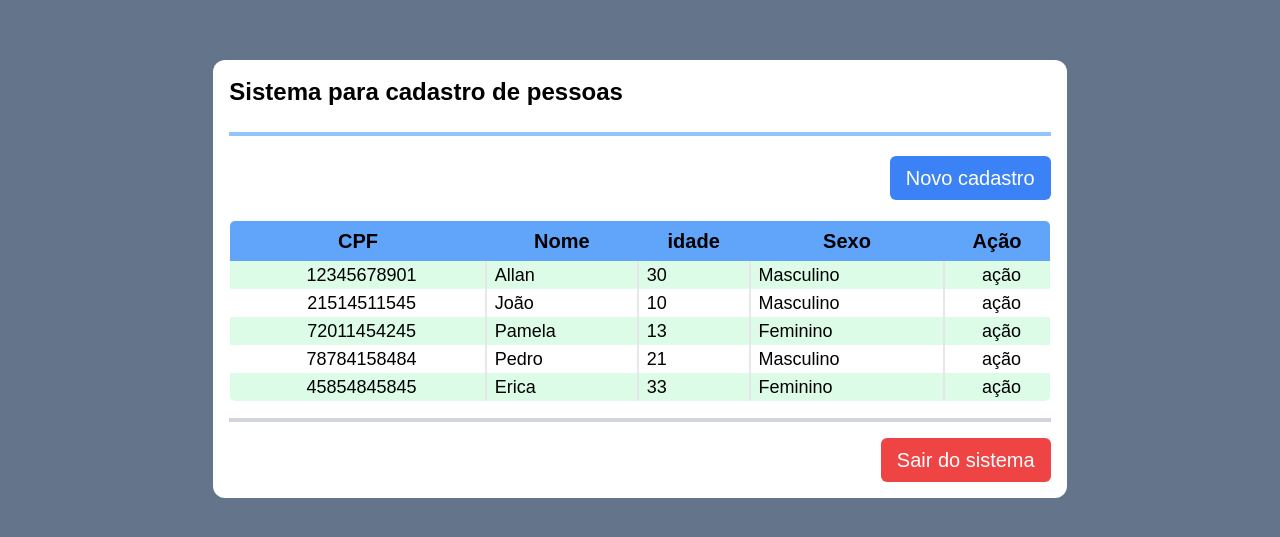
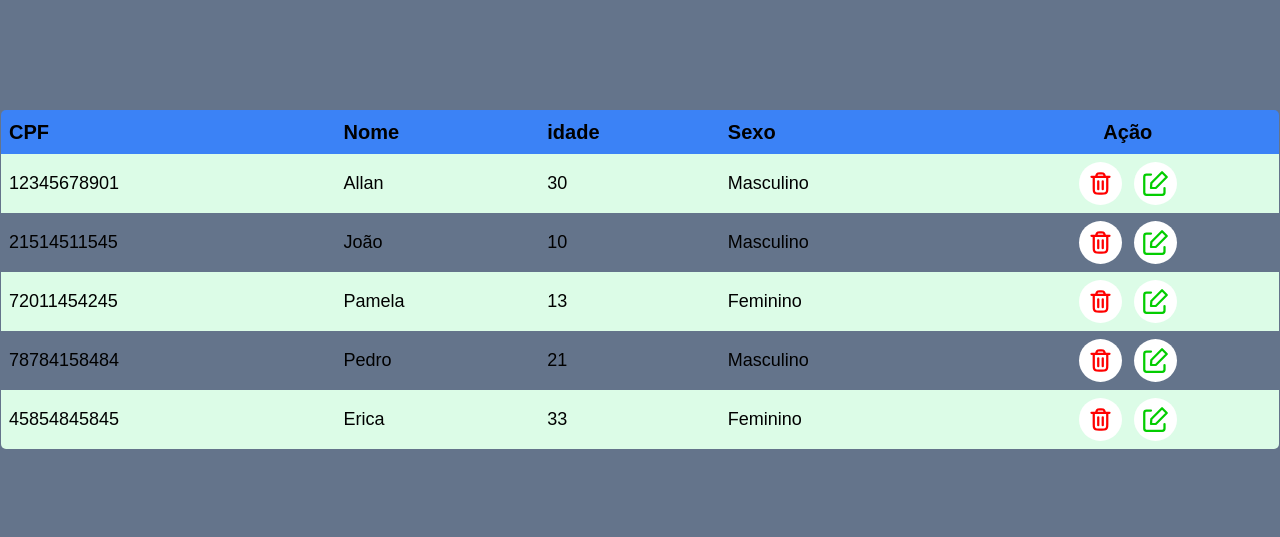
Before and after one commit to allanalmeida94/cadastro-pessoa, a Next.js app: page / in a window 1280 px wide. Shown: the part 121-658 px from the top of the page. Built offline with nearby package versions, Linux system fonts and the light colour scheme.

Commit message:
chore: altera o layout do componente Table

```diff
--- a/src/components/Table.tsx
+++ b/src/components/Table.tsx
@@ -1,4 +1,4 @@
-import Button from './Button';
+import { editIcon, trashIcon } from '../../public/icons';
 import { Person } from './types';
 
 interface TableProps {
@@ -9,53 +9,49 @@ export default function Table({mockData}: TableProps) {
 
   function renderHeader() {
     return (
-      <tr className='text-xl h-10'>
-        <th>CPF</th>
-        <th>Nome</th>
-        <th>idade</th>
-        <th>Sexo</th>
-        <th>Ação</th>
+      <tr className='text-xl text-left'>
+        <th className='p-2'>CPF</th>
+        <th className='p-2'>Nome</th>
+        <th className='p-2'>idade</th>
+        <th className='p-2'>Sexo</th>
+        <th className='p-2 text-center'>Ação</th>
       </tr>
     )
   }
 
   function renderData() {
     return mockData.map((person, index) => (
-      <tr key={person.cpf} className={`${index % 2 === 0 ? 'bg-green-100' : ''} text-lg`}>
-        <td className='border-r-2 pl-2 text-center'>{person.cpf}</td>
-        <td className='border-r-2 pl-2'>{person.name}</td>
-        <td className='border-r-2 pl-2'>{person.age}</td>
-        <td className='border-r-2 pl-2'>{person.gender}</td>
-        <td className='pl-2 text-center'>ação</td>
+      <tr key={person.cpf} className={`${index % 2 === 0 ? 'bg-green-100' : ''} text-lg text-left`}>
+        <td className='p-2'>{person.cpf}</td>
+        <td className='p-2'>{person.name}</td>
+        <td className='p-2'>{person.age}</td>
+        <td className='p-2'>{person.gender}</td>
+       {renderActions()}
       </tr>
     ))
   }
 
+  function renderActions() {
+    return (
+       <td className='flex p-2 justify-center items-center'>
+          <button className='bg-white rounded-full p-2 hover:bg-slate-200'>
+            {trashIcon()}
+          </button>
+          <button className='bg-white rounded-full p-2 ml-3 hover:bg-slate-200'>
+            {editIcon()}
+          </button>
+        </td>
+    )
+  }
+
   return (
-    <div className='flex flex-col w-2/3 p-4 bg-white rounded-xl'>
-      <h1 className='text-2xl mb-6 font-semibold'>
-        Sistema para cadastro de pessoas
-      </h1>
-      <hr className='mb-5 border-blue-300 border-2'/>
-      <div className='flex justify-end mb-5'>
-        <Button className='max-w-max px-4 py-2 rounded-lg bg-blue-500 hover:bg-blue-700 text-white'>
-          Novo cadastro
-        </Button>
-      </div>
       <table className='w-full rounded-md overflow-hidden border'>
-        <thead className='bg-blue-400'>
+        <thead className='bg-blue-500'>
           {renderHeader()}
         </thead>
         <tbody className='mt-2'>
           {renderData()}
         </tbody>
       </table>
-      <hr className='mt-4 border-gray-300 border-2'/>
-      <div className='flex justify-end mt-4'>
-        <Button className='px-4 py-2 bg-red-500 hover:bg-red-700 text-white text-xl rounded-lg'>
-          Sair do sistema
-        </Button>
-      </div>
-    </div>
   )
 }
```
